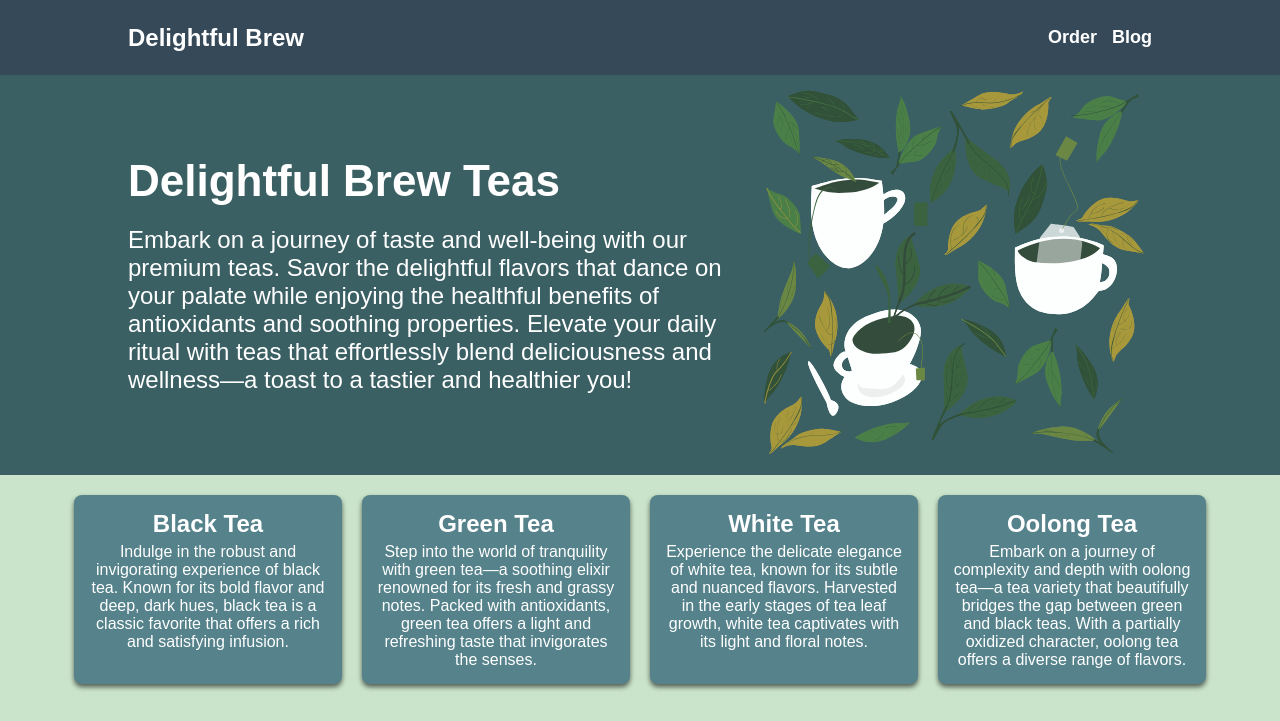
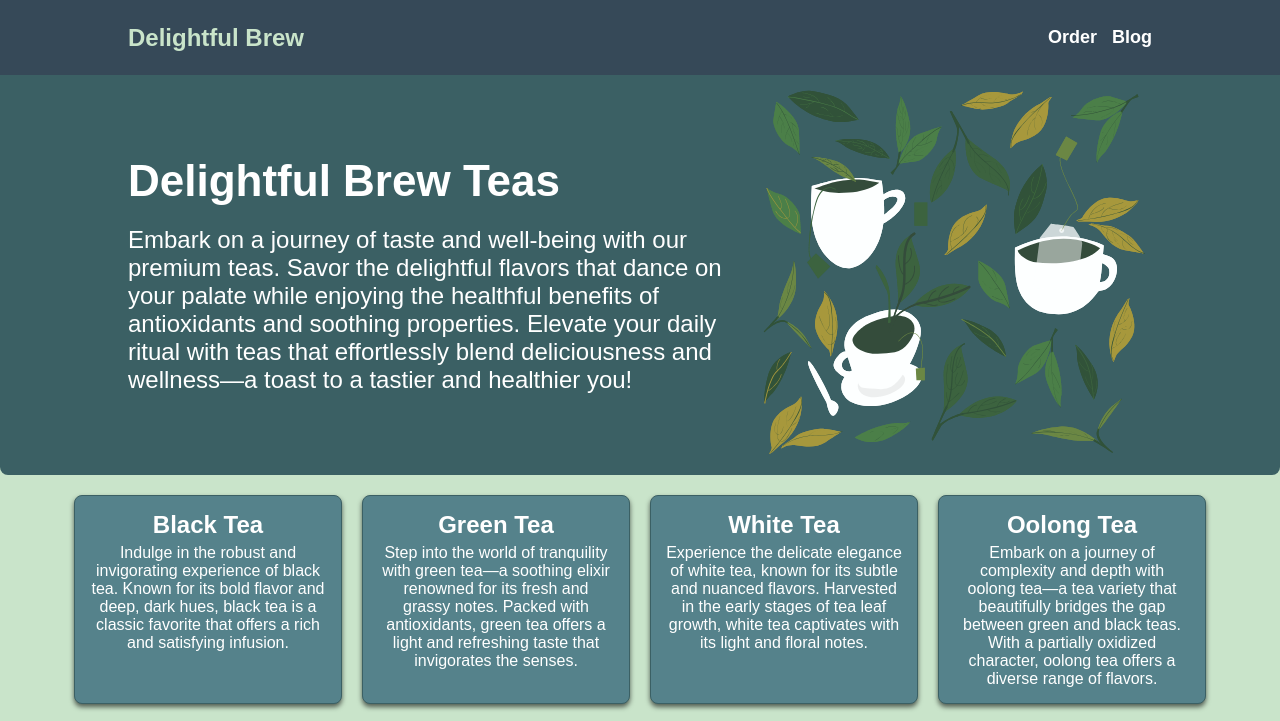
Before and after one commit to Darekor/Flexbox-Page, a plain HTML site: page index.html in a window 1280 px wide. In both pictures the pointer is over the link "Delightful Brew". Shown: the top 721 px of the page. Drawn offline with Linux system fonts and the light colour scheme.

Commit message:
Add animation and interactivity

```diff
--- a/CSS/style.css
+++ b/CSS/style.css
@@ -55,6 +55,7 @@ header{
     min-height: 400px;
     background-color: #3B6064;
     color: white;
+    border-radius: 0px 0px 8px 8px;
 }
 
 header img{
@@ -72,6 +73,15 @@ header h3{
     margin-bottom: 20px;
 }
 
+nav a{
+    transition: 200ms;
+}
+
+nav a:hover{
+    color: #C9E4CA;
+    transition: 200ms;
+}
+
 header p{
     font-size: 24px;
 }
@@ -83,6 +93,9 @@ section .container{
 
 .tea-card{
     background-color: #55828B;
+    border-color: #3B6064;
+    border-style: solid;
+    border-width: thin;
     color: white;
     border-radius: 8px;
     margin: 20px 10px;
@@ -90,6 +103,12 @@ section .container{
     flex: 1;
     text-align: center;
     box-shadow: 0 3px 5px rgba(0, 0, 0, 0.6);
+    transition: 300ms;
+}
+
+.tea-card:hover{
+    transition: 300ms;
+    transform: translateY(-0.25em);
 }
 
 .tea-card h2{
@@ -111,6 +130,11 @@ footer .container{
 
 footer a{
     margin-bottom: 10px;
+    transition: 200ms;
+}
+
+footer a:hover{
+    text-decoration: underline;
 }
 
 @media (max-width:800px){
```
